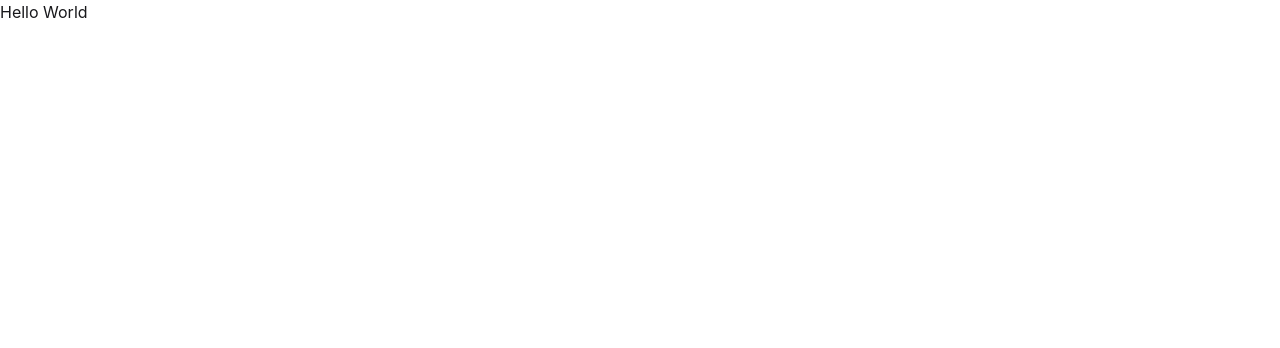
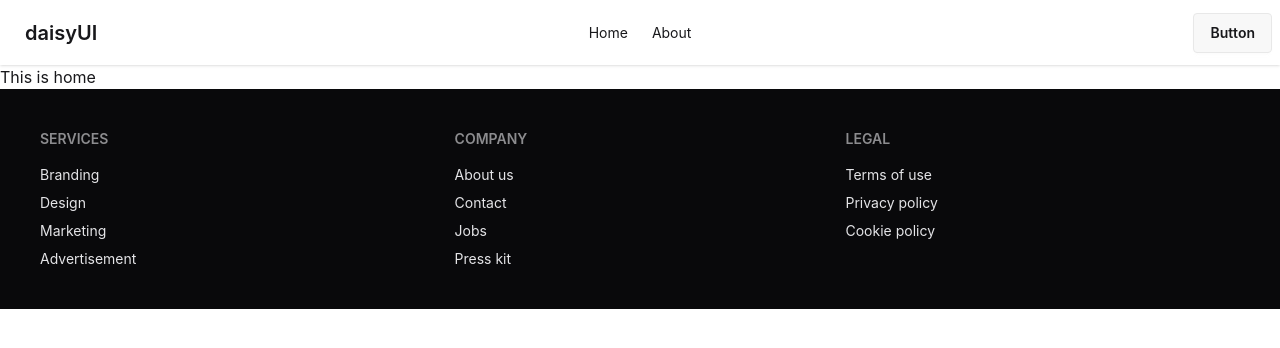
Before and after one commit to ahmadraiyano/boipoka, a React (Vite) app: page / in a window 1280 px wide. Shown: the top 348 px of the page. Built offline with nearby package versions, Linux system fonts and the light colour scheme.

Commit message:
created navbar & organized structure

```diff
--- /dev/null
+++ b/src/Routes/Routes.jsx
@@ -0,0 +1,19 @@
+import { createBrowserRouter } from "react-router";
+import Root from "../pages/Root/Root";
+import ErrorPage from "../pages/ErrorPage/ErrorPage";
+import Home from "../pages/Home/Home";
+
+export const router = createBrowserRouter([
+  {
+    path: "/",
+    Component: Root,
+    errorElement: <ErrorPage></ErrorPage>,
+    children: [
+      {
+        index: true,
+        path: '/',
+        Component: Home
+      }
+    ]
+  },
+]);
--- /dev/null
+++ b/src/components/Footer/Footer.jsx
@@ -0,0 +1,30 @@
+import React from 'react';
+
+const Footer = () => {
+    return (
+        <footer className="footer sm:footer-horizontal bg-neutral text-neutral-content p-10">
+  <nav>
+    <h6 className="footer-title">Services</h6>
+    <a className="link link-hover">Branding</a>
+    <a className="link link-hover">Design</a>
+    <a className="link link-hover">Marketing</a>
+    <a className="link link-hover">Advertisement</a>
+  </nav>
+  <nav>
+    <h6 className="footer-title">Company</h6>
+    <a className="link link-hover">About us</a>
+    <a className="link link-hover">Contact</a>
+    <a className="link link-hover">Jobs</a>
+    <a className="link link-hover">Press kit</a>
+  </nav>
+  <nav>
+    <h6 className="footer-title">Legal</h6>
+    <a className="link link-hover">Terms of use</a>
+    <a className="link link-hover">Privacy policy</a>
+    <a className="link link-hover">Cookie policy</a>
+  </nav>
+</footer>
+    );
+};
+
+export default Footer;
--- /dev/null
+++ b/src/components/Header/Navbar.jsx
@@ -0,0 +1,35 @@
+import React from 'react';
+
+const Navbar = () => {
+    const menuItem = <>
+        <li><a>Home</a></li>
+        <li><a>About</a></li>
+    </>
+    return (
+        <div className="navbar bg-base-100 shadow-sm">
+  <div className="navbar-start">
+    <div className="dropdown">
+      <div tabIndex={0} role="button" className="btn btn-ghost lg:hidden">
+        <svg xmlns="http://www.w3.org/2000/svg" className="h-5 w-5" fill="none" viewBox="0 0 24 24" stroke="currentColor"> <path strokeLinecap="round" strokeLinejoin="round" strokeWidth="2" d="M4 6h16M4 12h8m-8 6h16" /> </svg>
+      </div>
+      <ul
+        tabIndex="-1"
+        className="menu menu-sm dropdown-content bg-base-100 rounded-box z-1 mt-3 w-52 p-2 shadow">
+        {menuItem}
+      </ul>
+    </div>
+    <a className="btn btn-ghost text-xl">daisyUI</a>
+  </div>
+  <div className="navbar-center hidden lg:flex">
+    <ul className="menu menu-horizontal px-1">
+      {menuItem}
+    </ul>
+  </div>
+  <div className="navbar-end">
+    <a className="btn">Button</a>
+  </div>
+</div>
+    );
+};
+
+export default Navbar;
--- /dev/null
+++ b/src/pages/ErrorPage/ErrorPage.jsx
@@ -0,0 +1,11 @@
+import React from 'react';
+
+const ErrorPage = () => {
+    return (
+        <div className='flex justify-center items-center h-screen font-bold text-5xl bg-teal-500 text-white'>
+            <p>404 | Page Not Found</p>
+        </div>
+    );
+};
+
+export default ErrorPage;
--- /dev/null
+++ b/src/pages/Home/Home.jsx
@@ -0,0 +1,11 @@
+import React from 'react';
+
+const Home = () => {
+    return (
+        <div>
+            This is home
+        </div>
+    );
+};
+
+export default Home;
--- /dev/null
+++ b/src/pages/Root/Root.jsx
@@ -0,0 +1,16 @@
+import React from 'react';
+import Navbar from '../../components/Header/Navbar';
+import { Outlet } from 'react-router';
+import Footer from '../../components/Footer/Footer';
+
+const Root = () => {
+    return (
+        <div>
+            <Navbar></Navbar>
+            <Outlet></Outlet>
+            <Footer></Footer>
+        </div>
+    );
+};
+
+export default Root;
```
Also changed, not shown: src/main.jsx (+3 -7 lines).
